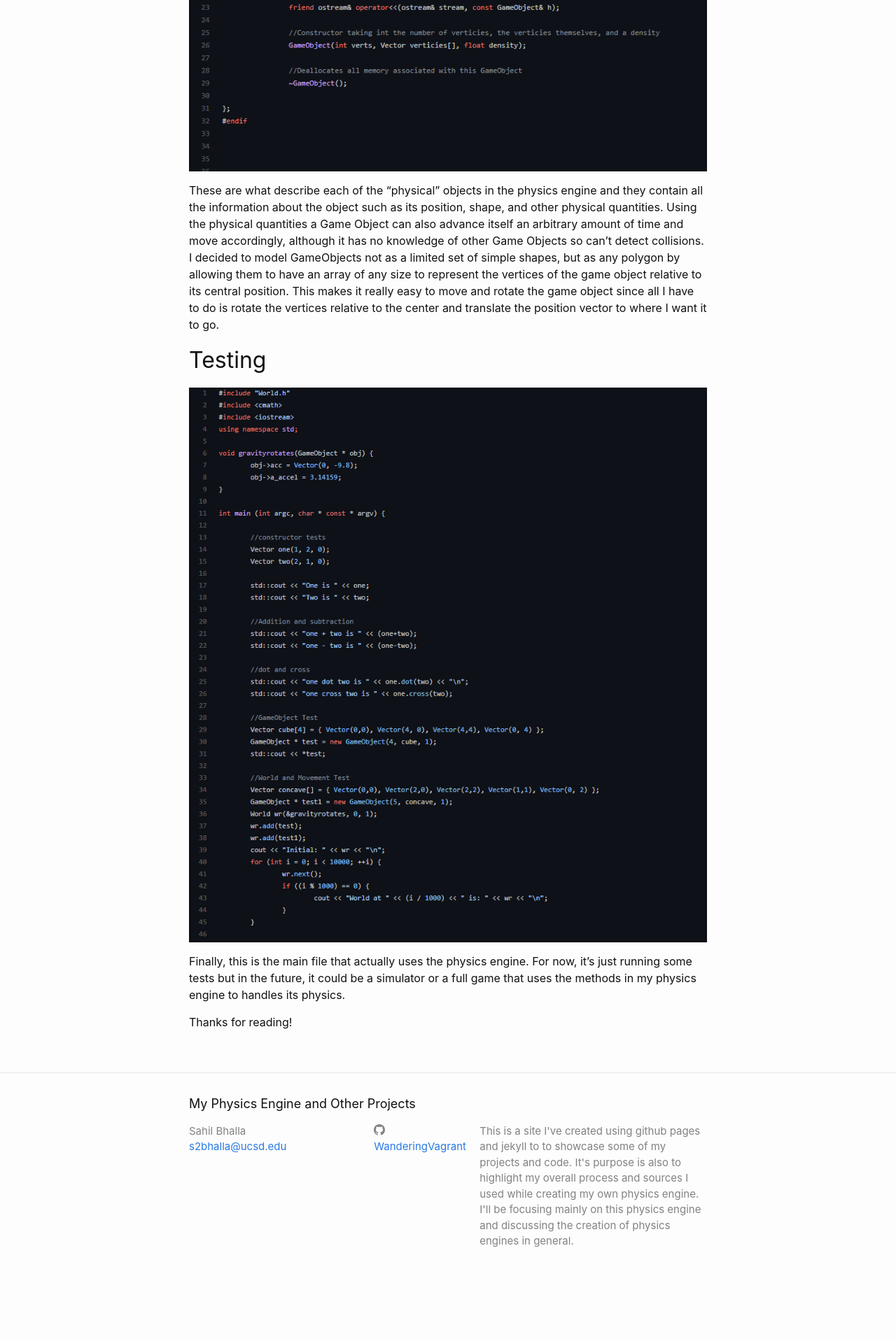
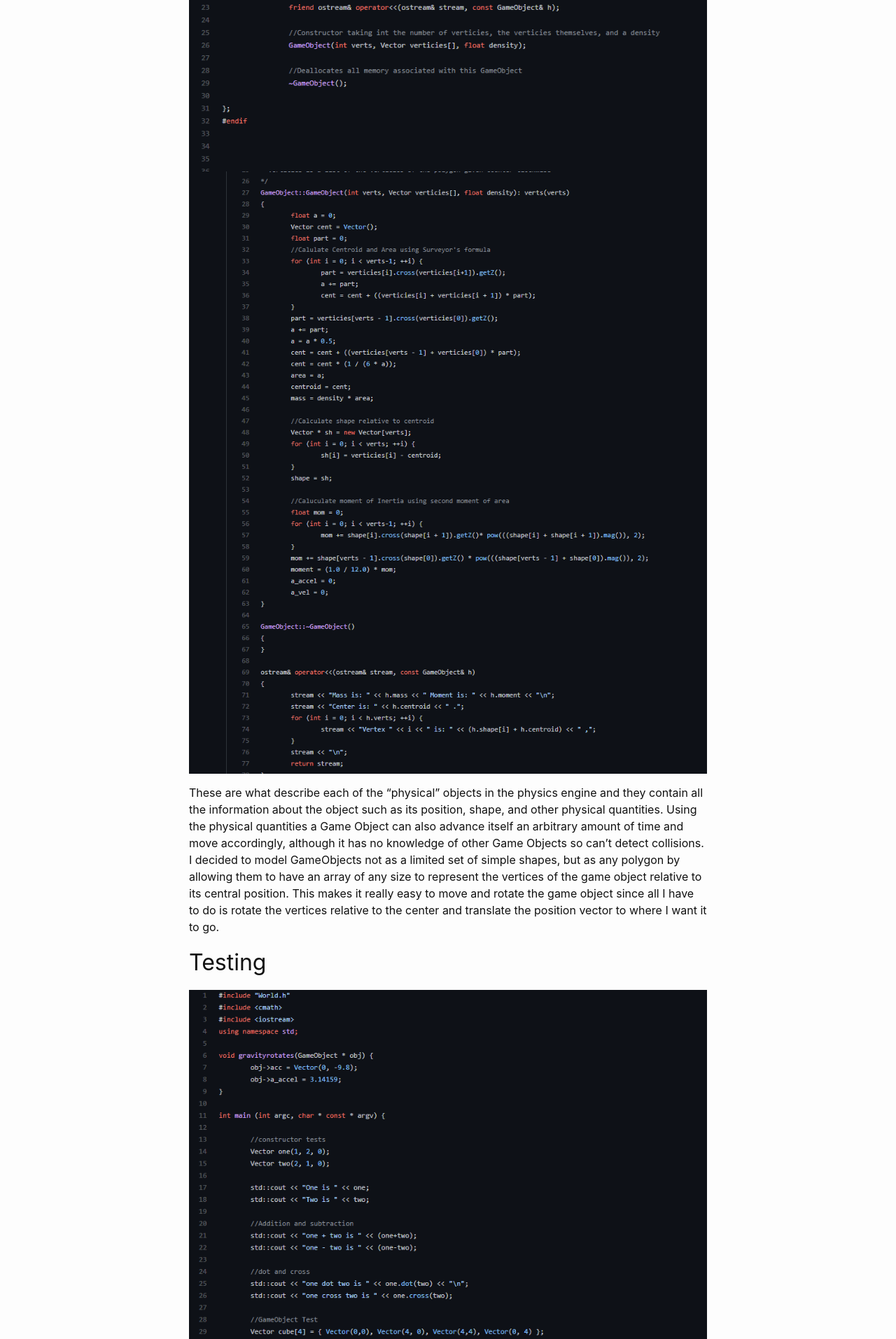
Before and after one commit to WanderingVagrant/WanderingVagrant.github.io, a Jekyll site: the page built from docs/_posts/2021-06-06-My-Physics-Engine.markdown, in a window 1280 px wide. Shown: the part 3615-5529 px from the top of the page at 70% size. Built offline with Jekyll 4.4.1, drawn with Linux system fonts in a browser that asks for light colours; before the commit the page ends 5461 px from its top, so only the background shows below that.

Commit message:
Update 2021-06-06-My-Physics-Engine.markdown

```diff
--- a/docs/_posts/2021-06-06-My-Physics-Engine.markdown
+++ b/docs/_posts/2021-06-06-My-Physics-Engine.markdown
@@ -33,7 +33,7 @@ Next, I built the overall world of the physics engine that would contain all the
 
 ## Game Objects
 
-![image](/assets/images/GameObject.png)
+![image](/assets/images/GameObject.png)   ![image](/assets/images/GameObject2.png)
 
 These are what describe each of the "physical" objects in the physics engine and they contain all the information about the object such as its position, shape, and other physical quantities. Using the physical quantities a Game Object can also advance itself an arbitrary amount of time and move accordingly, although it has no knowledge of other Game Objects so can't detect collisions. I decided to model GameObjects not as a limited set of simple shapes, but as any polygon by allowing them to have an array of any size to represent the vertices of the game object relative to its central position. This makes it really easy to move and rotate the game object since all I have to do is rotate the vertices relative to the center and translate the position vector to where I want it to go.
 
```
